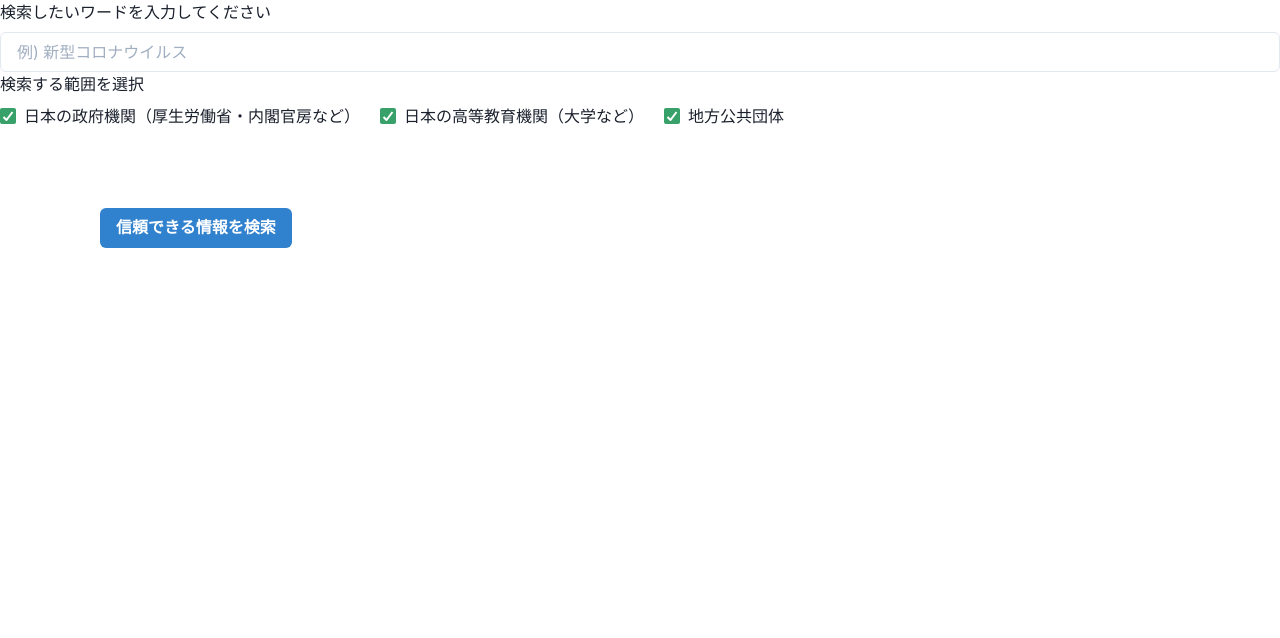
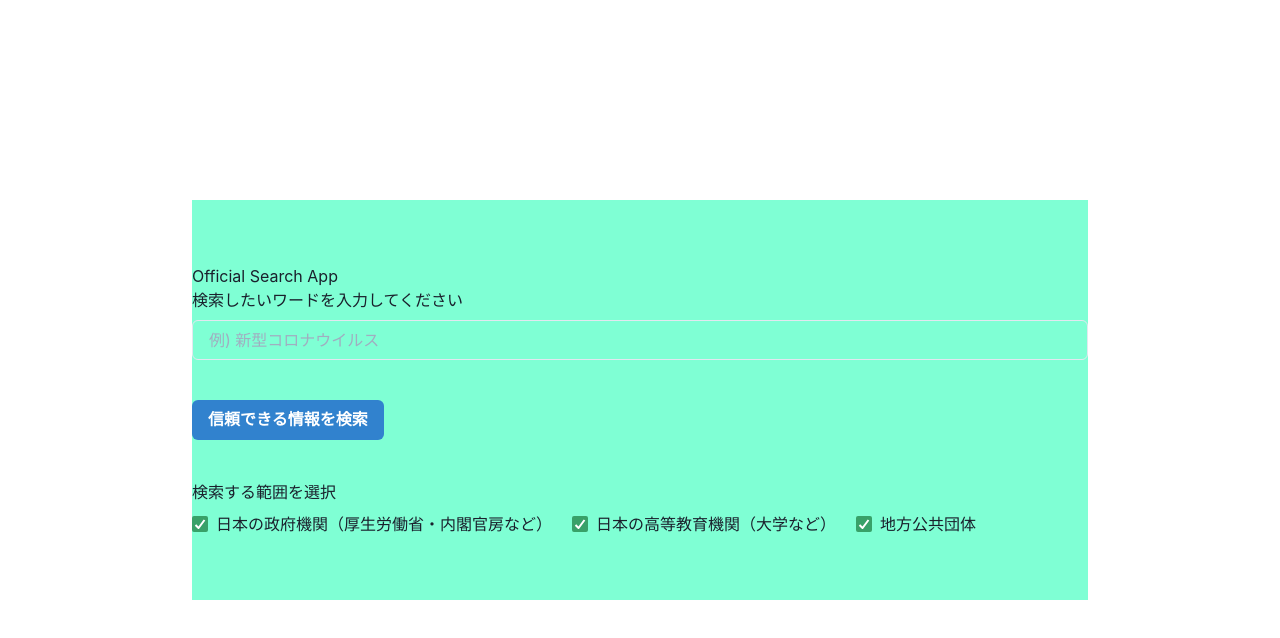
Before and after one commit to joel2145/official-search, a React (Create React App) app: page / in a window 1280 px wide. Shown: the top 638 px of the page. Built offline with nearby package versions, Linux system fonts and the light colour scheme.

Commit message:
スタイリング中です

```diff
--- a/package.json
+++ b/package.json
@@ -10,6 +10,7 @@
     "@testing-library/react": "^12.1.3",
     "@testing-library/user-event": "^13.5.0",
     "framer-motion": "^6.2.7",
+    "node-sass": "^7.0.1",
     "react": "^17.0.2",
     "react-dom": "^17.0.2",
     "react-router-dom": "6.2.1",
--- a/src/pages/SearchPage.js
+++ b/src/pages/SearchPage.js
@@ -7,6 +7,8 @@ import {
   Stack,
   Checkbox,
 } from '@chakra-ui/react'
+
+import classes from "./SearchPage.module.scss"
 
 export const SearchPage = () => {
 
@@ -51,11 +53,16 @@ export const SearchPage = () => {
 
   return (
     <>
-      <FormControl>
+      <div className={classes.container}>
+        <div className={classes.box}>
+          <FormControl className={classes.contents}>
+            <h1>Official Search App</h1>
             <FormLabel htmlFor=''>検索したいワードを入力してください</FormLabel>
             <Input id='searchWord' type='search' placeholder='例) 新型コロナウイルス' size='md' value={searchWord} onChange={searchWordChange} />
+
+            <Button onClick={() => submit()} colorScheme='blue' size='md' marginTop="10" marginBottom="10" >信頼できる情報を検索</Button>
+
             <FormLabel as='legend'>検索する範囲を選択</FormLabel>
-
             <Stack spacing={5} direction='row'>
               <Checkbox colorScheme='green' onChange={goChange} value="go.jp" id="go" defaultChecked>
                 日本の政府機関（厚生労働省・内閣官房など）
@@ -68,7 +75,9 @@ export const SearchPage = () => {
               </Checkbox>
             </Stack>
           </FormControl>
-      <Button onClick={() => submit()} colorScheme='blue' size='md' marginTop="20" marginRight="100" marginLeft="100">信頼できる情報を検索</Button>
+
+        </div>
+      </div>
     </>
   )
 }
--- /dev/null
+++ b/src/pages/SearchPage.module.scss
@@ -0,0 +1,22 @@
+.container {
+  width: 100%;
+  height: 100vh;
+  display: flex;
+  justify-content: center;
+  align-items: center;
+}
+
+.box {
+  background-color: aquamarine;
+  width: 70%;
+  height: 50vh;
+  display: flex;
+  justify-content: center;
+  align-items: center;
+}
+
+.contents {
+  // display: flex;
+  // justify-content: center;
+  // align-items: center;
+}
```
Lines whose indentation alone changed are shown as unchanged.
